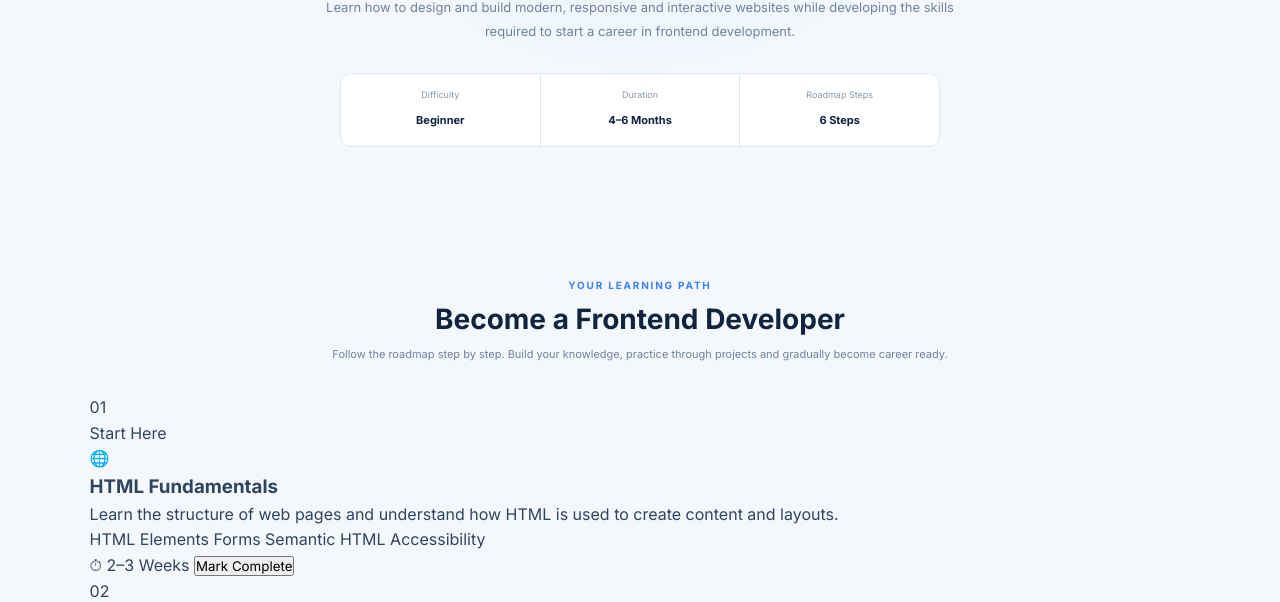
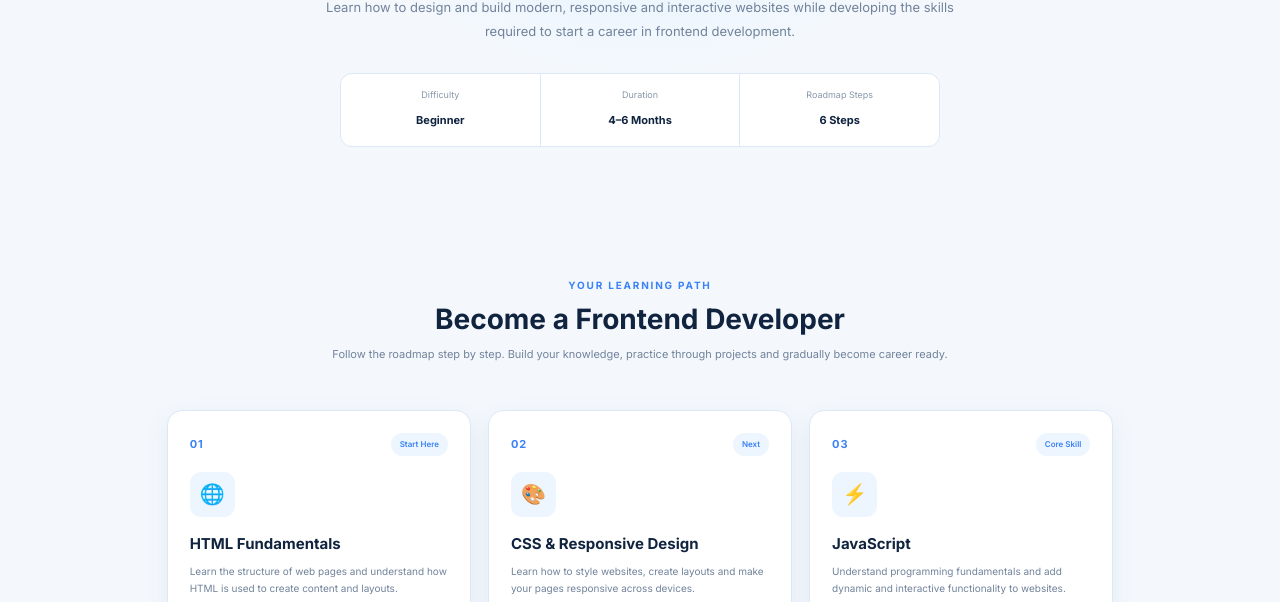
Before and after one commit to varnikaa17/FSD-, a plain HTML site: page roadmap-detail.html in a window 1280 px wide. Shown: the part 350-952 px from the top of the page. Drawn offline with Linux system fonts and the light colour scheme; a script that the page names is missing.

Commit message:
Style roadmap learning cards

```diff
--- a/roadmap-detail.css
+++ b/roadmap-detail.css
@@ -259,3 +259,135 @@ button {
     );
     transition: width 0.4s ease;
 }
+.roadmap-steps-section {
+    padding: 15px 7% 70px;
+}
+
+.roadmap-detail-grid {
+    max-width: 1150px;
+    margin: auto;
+    display: grid;
+    grid-template-columns: repeat(3, 1fr);
+    gap: 17px;
+}
+
+.learning-card {
+    padding: 22px;
+    background: white;
+    border: 1px solid var(--border);
+    border-radius: 15px;
+    box-shadow: var(--shadow);
+    transition: 0.25s ease;
+}
+
+.learning-card:hover {
+    transform: translateY(-5px);
+    border-color: #c5def4;
+    box-shadow:
+        0 14px 32px rgba(48, 93, 140, 0.12);
+}
+
+.step-header {
+    display: flex;
+    align-items: center;
+    justify-content: space-between;
+    margin-bottom: 16px;
+}
+
+.step-number {
+    color: var(--primary);
+    font-size: 11px;
+    font-weight: 700;
+    letter-spacing: 1px;
+}
+
+.step-status {
+    padding: 5px 9px;
+    border-radius: 20px;
+    background: var(--soft-blue);
+    color: var(--primary);
+    font-size: 8px;
+    font-weight: 600;
+}
+
+.learning-icon {
+    width: 45px;
+    height: 45px;
+    display: flex;
+    align-items: center;
+    justify-content: center;
+    margin-bottom: 15px;
+    border-radius: 11px;
+    background: var(--soft-blue);
+    font-size: 20px;
+}
+
+.learning-card h3 {
+    color: var(--heading);
+    font-size: 15px;
+    margin-bottom: 7px;
+}
+
+.learning-card > p {
+    min-height: 55px;
+    margin-bottom: 15px;
+    color: var(--muted);
+    font-size: 10px;
+    line-height: 1.7;
+}
+
+.topic-list {
+    display: flex;
+    flex-wrap: wrap;
+    gap: 5px;
+    margin-bottom: 18px;
+}
+
+.topic-list span {
+    padding: 4px 7px;
+    border-radius: 5px;
+    background: #f1f7fc;
+    color: #627b94;
+    font-size: 8px;
+}
+
+.step-footer {
+    display: flex;
+    align-items: center;
+    justify-content: space-between;
+    gap: 8px;
+    padding-top: 13px;
+    border-top: 1px solid #edf1f5;
+}
+
+.step-footer > span {
+    color: #8192a6;
+    font-size: 9px;
+}
+
+.complete-btn {
+    padding: 7px 10px;
+    border: 1px solid #cfe2f5;
+    border-radius: 6px;
+    background: var(--soft-blue);
+    color: var(--primary);
+    font-size: 8px;
+    font-weight: 600;
+    cursor: pointer;
+    transition: 0.2s ease;
+}
+
+.complete-btn:hover {
+    background: #dceeff;
+}
+
+.learning-card.completed {
+    border-color: #a8dcc5;
+    background: #f8fffb;
+}
+
+.learning-card.completed .complete-btn {
+    background: #eaf8f1;
+    color: #16835b;
+    border-color: #c4e8d5;
+}
```
